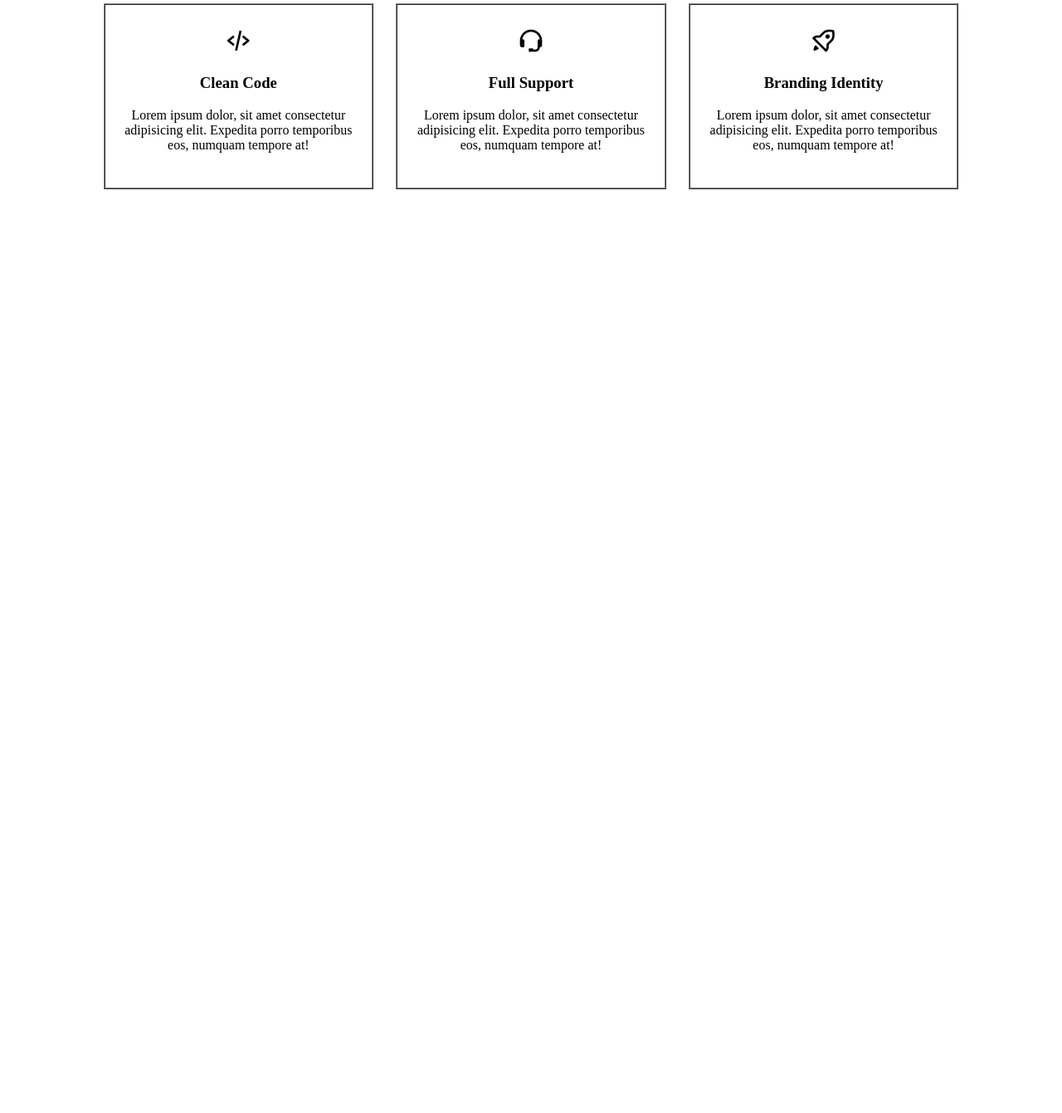
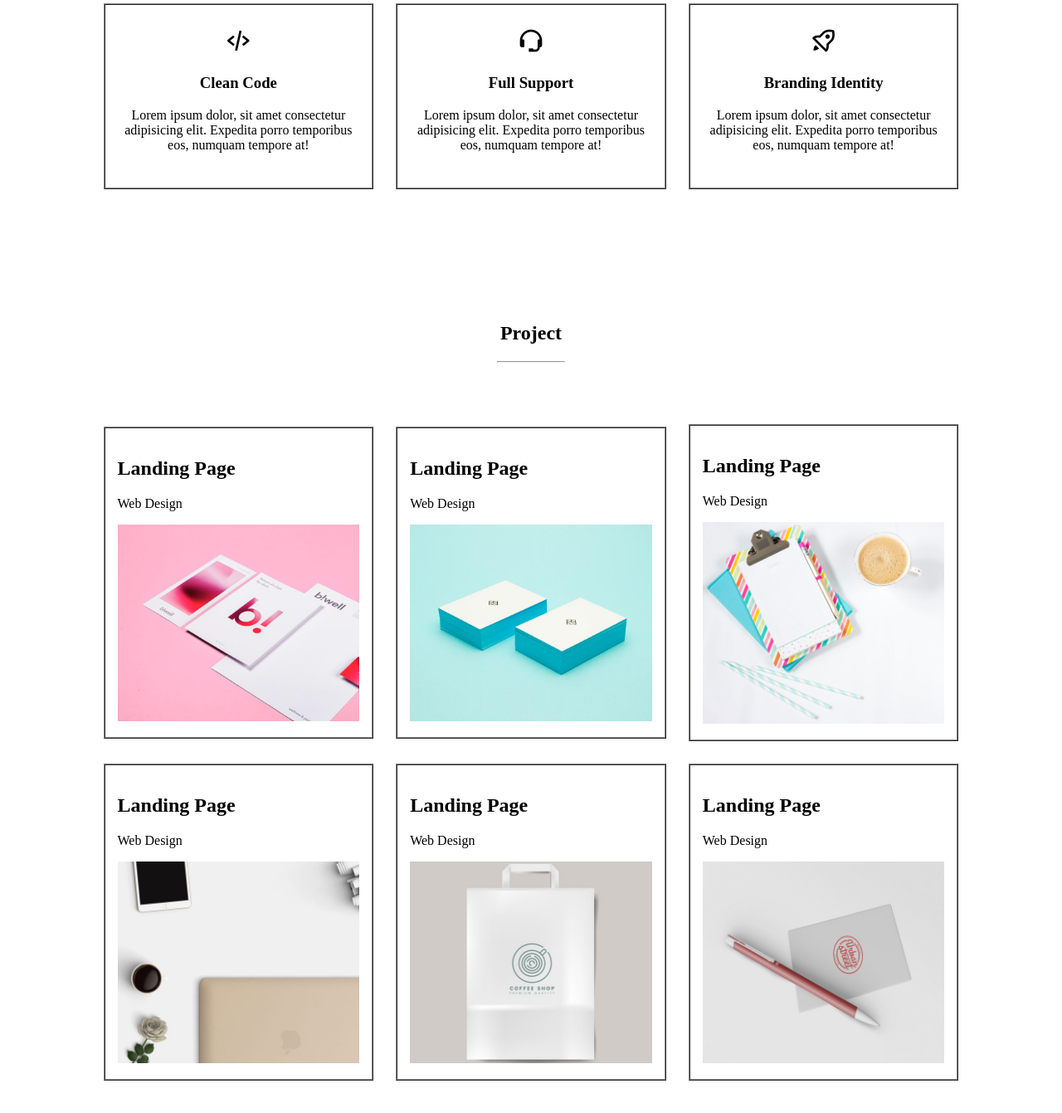
Before and after one commit to msuryaditriputraR/my-portfolio, a plain HTML site: page index.html in a window 1280 px wide. Shown: the part 1644-2985 px from the top of the page at 83% size. Before the commit the page ends 2009 px from the top, so only its background shows below. Drawn offline with nearby package versions, Linux system fonts and the light colour scheme.

Commit message:
add projects

```diff
--- a/index.html
+++ b/index.html
@@ -205,6 +205,108 @@
         </table>
         <br><br><br><br><br><br>
     </div>
+
+    <!-- === PROJECTS === -->
+    <div id="projects">
+        <table width="100%">
+            <tr>
+                <td>
+                    <!-- === HEADING === -->
+                    <center>
+                        <h2>Project</h2>
+                        <hr width="80">
+                        <br><br>
+                    </center>
+                </td>
+            </tr>
+            <tr>
+                <td>
+                    <table width="85%" align="center" cellspacing="25">
+                        <tr>
+                            <td width="33.33%">
+                                <table border="1" cellspacing="0" cellpadding="15">
+                                    <tr>
+                                        <td valign="middle" height="190">
+                                            <h2>Landing Page</h2>
+                                            <p>Web Design</p>
+                                            <img src="assets/img/portfolio/portfolio01.jpg" alt="Landing page"
+                                                width="100%">
+                                        </td>
+                                    </tr>
+                                </table>
+                            </td>
+                            <td width="33.33%">
+                                <table border="1" cellspacing="0" cellpadding="15">
+                                    <tr>
+                                        <td valign="middle" height="190">
+                                            <h2>Landing Page</h2>
+                                            <p>Web Design</p>
+                                            <img src="assets/img/portfolio/portfolio02.jpg" alt="Landing page"
+                                                width="100%">
+                                        </td>
+                                    </tr>
+                                </table>
+                            </td>
+                            <td width="33.33%">
+                                <table border="1" cellspacing="0" cellpadding="15">
+                                    <tr>
+                                        <td valign="middle" height="190">
+                                            <h2>Landing Page</h2>
+                                            <p>Web Design</p>
+                                            <img src="assets/img/portfolio/portfolio03.jpg" alt="Landing page"
+                                                width="100%">
+                                        </td>
+                                    </tr>
+                                </table>
+                            </td>
+
+                        </tr>
+                        <tr>
+                            <td width="33.33%">
+                                <table border="1" cellspacing="0" cellpadding="15">
+                                    <tr>
+                                        <td valign="middle" height="190">
+                                            <h2>Landing Page</h2>
+                                            <p>Web Design</p>
+                                            <img src="assets/img/portfolio/portfolio04.jpg" alt="Landing page"
+                                                width="100%">
+                                        </td>
+                                    </tr>
+                                </table>
+                            </td>
+                            <td width="33.33%">
+                                <table border="1" cellspacing="0" cellpadding="15">
+                                    <tr>
+                                        <td valign="middle" height="190">
+                                            <h2>Landing Page</h2>
+                                            <p>Web Design</p>
+                                            <img src="assets/img/portfolio/portfolio05.jpg" alt="Landing page"
+                                                width="100%">
+                                        </td>
+                                    </tr>
+                                </table>
+                            </td>
+                            <td width="33.33%">
+                                <table border="1" cellspacing="0" cellpadding="15">
+                                    <tr>
+                                        <td valign="middle" height="190">
+                                            <h2>Landing Page</h2>
+                                            <p>Web Design</p>
+                                            <img src="assets/img/portfolio/portfolio06.jpg" alt="Landing page"
+                                                width="100%">
+                                        </td>
+                                    </tr>
+                                </table>
+                            </td>
+
+                        </tr>
+
+                    </table>
+                </td>
+            </tr>
+        </table>
+        <br><br><br><br><br><br>
+    </div>
 </body>
 
 </html>
```
